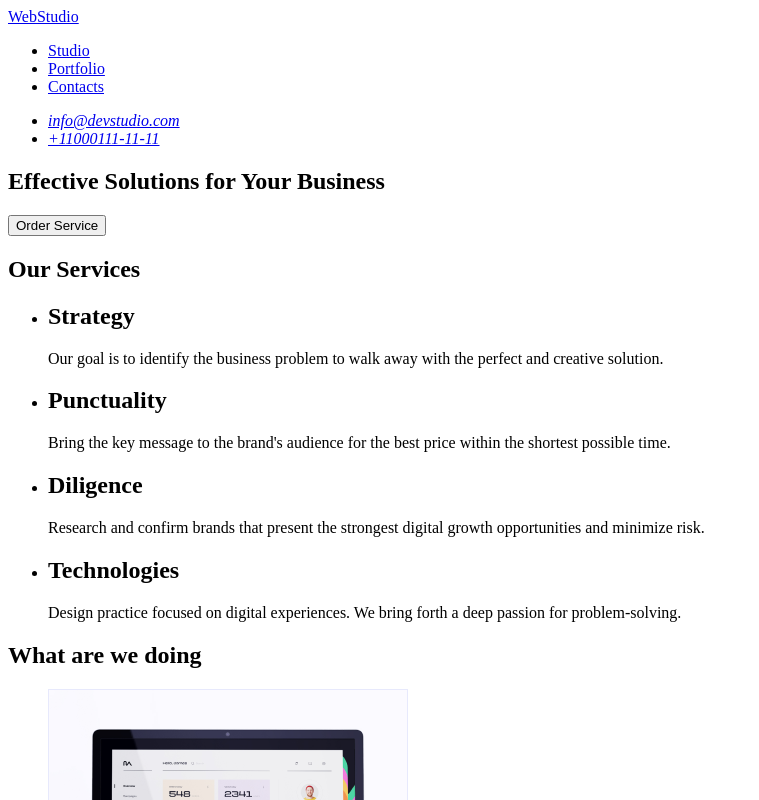
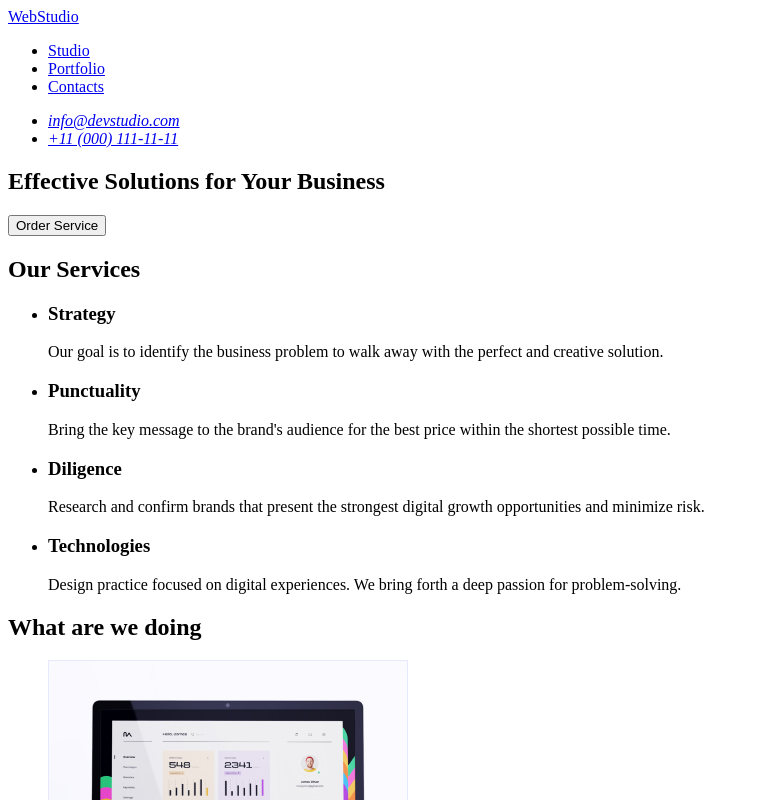
Before and after one commit to InnaKolomiets/goit-markup-hw-01, a plain HTML site: page index.html in a window 1280 px wide. Shown: the top 800 px of the page, without its empty margins (0-759 px from the left). Drawn offline with Linux system fonts and the light colour scheme.

Commit message:
fixed homework

```diff
--- a/index.html
+++ b/index.html
@@ -17,7 +17,7 @@
             <address>
                  <ul>
                     <li><a href="mailto:info@devstudio.com">info@devstudio.com</a></li>
-                    <li><a href="tel:+11000111-11-11">+11000111-11-11</a></li>
+                    <li><a href="tel:+110001111111">+11 (000) 111-11-11</a></li>
                 </ul>
             </address>
         </header>
@@ -30,19 +30,19 @@
                 <h2>Our Services</h2>
                 <ul>
                     <li>
-                        <h2>Strategy</h2>
+                        <h3>Strategy</h3>
                         <p>Our goal is to identify the business problem to walk away with the perfect and creative solution. </p>
                     </li>
                     <li>
-                        <h2>Punctuality</h2>
+                        <h3>Punctuality</h3>
                         <p>Bring the key message to the brand's audience for the best price within the shortest possible time.</p>
                     </li>
                     <li>
-                        <h2>Diligence</h2>
+                        <h3>Diligence</h3>
                         <p>Research and confirm brands that present the strongest digital growth opportunities and minimize risk.</p>
                     </li>
                     <li>
-                        <h2>Technologies</h2>
+                        <h3>Technologies</h3>
                         <p>Design practice focused on digital experiences. We bring forth a deep passion for problem-solving.</p>
                     </li>
                 </ul>
@@ -50,9 +50,9 @@
             <section>
                 <h2>What are we doing</h2>
                 <ul>
-                    <li><img src="./images/desktop.png" alt="desktop" width="360" height="300"></li>
-                    <li><img src="./images/mobile.png" alt="mobile" width="360" height="300"></li>
-                    <li><img src="./images/web.png" alt="web" width="360" height="300"></li>
+                    <li><img src="./images/desktop.jpg" alt="desktop" width="360" height="300"></li>
+                    <li><img src="./images/mobile.jpg" alt="mobile" width="360" height="300"></li>
+                    <li><img src="./images/web.jpg" alt="web" width="360" height="300"></li>
                 </ul>
             </section>
             <section>
```
Also changed, not shown: images/desktop.jpg (added), images/desktop.png (deleted), images/logo.png (deleted), images/mobile.jpg (added), images/mobile.png (deleted), images/web.jpg (added), images/web.png (deleted).
